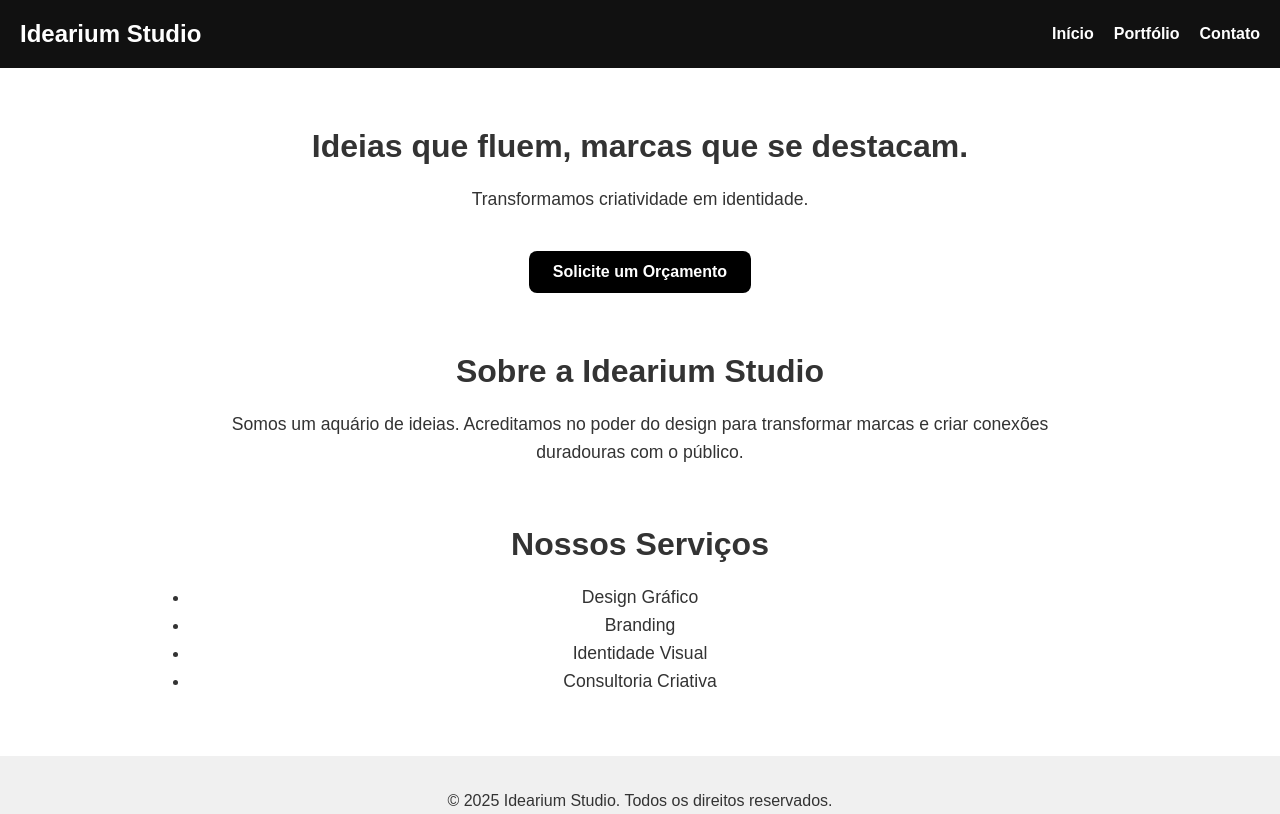
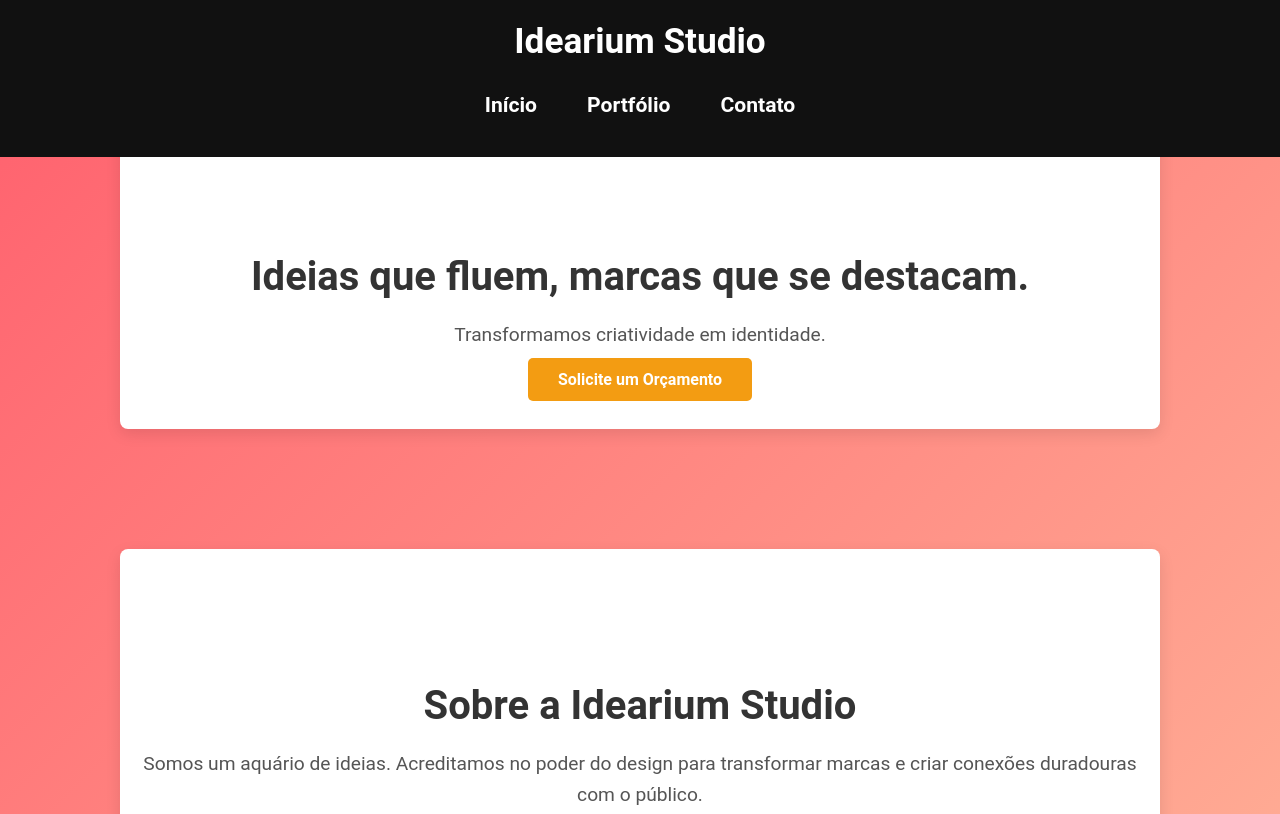
Before and after one commit to ideariumstudio/ideariumstudio, a plain HTML site: page index.html in a window 1280 px wide. Shown: the top 814 px of the page. Drawn offline with Linux system fonts and the light colour scheme.

Commit message:
Add files via upload

```diff
--- a/index.html
+++ b/index.html
@@ -5,63 +5,6 @@
   <meta name="viewport" content="width=device-width, initial-scale=1.0">
   <title>Idearium Studio</title>
   <link rel="stylesheet" href="style.css">
-  <style>
-    body {
-      font-family: Arial, sans-serif;
-      margin: 0;
-      padding: 0;
-      background: #fff;
-      color: #333;
-    }
-    header nav {
-      display: flex;
-      justify-content: space-between;
-      align-items: center;
-      background: #111;
-      color: white;
-      padding: 20px;
-      flex-wrap: wrap;
-    }
-    header nav h1 {
-      margin: 0;
-      font-size: 1.5em;
-    }
-    nav ul {
-      list-style: none;
-      display: flex;
-      padding: 0;
-      margin: 0;
-      gap: 20px;
-    }
-    nav ul li a {
-      color: white;
-      text-decoration: none;
-      font-weight: bold;
-    }
-    section {
-      max-width: 900px;
-      margin: 60px auto;
-      padding: 0 20px;
-      text-align: center;
-    }
-    section h2 {
-      font-size: 2em;
-      margin-bottom: 20px;
-    }
-    section p, section ul {
-      font-size: 1.1em;
-      line-height: 1.6;
-    }
-    ul {
-      padding-left: 0;
-    }
-    footer {
-      text-align: center;
-      padding: 20px;
-      background: #f0f0f0;
-      margin-top: 40px;
-    }
-  </style>
 </head>
 <body>
   <!-- Header / Menu -->
@@ -80,7 +23,7 @@
   <section id="home">
     <h2>Ideias que fluem, marcas que se destacam.</h2>
     <p>Transformamos criatividade em identidade.</p>
-    <a href="contato.html">Solicite um Orçamento</a>
+    <a href="contato.html" class="cta-btn">Solicite um Orçamento</a>
   </section>
 
   <!-- Sobre Nós -->
--- a/scripts.js
+++ b/scripts.js
@@ -1,14 +1,8 @@
-// scripts.js
+// Script para animação do header, animação das seções, etc.
+document.addEventListener("DOMContentLoaded", function () {
+  const sections = document.querySelectorAll("section");
 
-// Exemplo de futura animação ou scroll suave
-document.querySelectorAll('a[href^="#"]').forEach(anchor => {
-    anchor.addEventListener('click', function (e) {
-      e.preventDefault();
-      const target = document.querySelector(this.getAttribute('href'));
-      if (target) {
-        target.scrollIntoView({
-          behavior: 'smooth'
-        });
-      }
-    });
+  sections.forEach(section => {
+    section.classList.add("animate__animated", "animate__fadeInUp");
   });
+});
--- a/style.css
+++ b/style.css
@@ -1,106 +1,161 @@
+/* Estilos gerais */
 body {
-    font-family: Arial, sans-serif;
+  font-family: 'Roboto', sans-serif;
   margin: 0;
   padding: 0;
-    background: #fff;
+  background: linear-gradient(135deg, #ff5f6d, #ffc3a0);
   color: #333;
+  display: flex;
+  flex-direction: column;
+  align-items: center;
+  justify-content: center;
+}
+
+header {
+  background-color: #111;
+  color: white;
+  padding: 20px;
+  text-align: center;
+  position: fixed;
+  top: 0;
+  width: 100%;
+  z-index: 1000;
 }
 
 header nav {
   display: flex;
-    justify-content: space-between;
+  flex-direction: column;
+  justify-content: center;
   align-items: center;
-    background: #111;
-    color: white;
-    padding: 20px;
-    flex-wrap: wrap;
 }
 
 header nav h1 {
+  font-size: 2.2em;
   margin: 0;
-    font-size: 1.5em;
+  padding-bottom: 10px;
 }
 
-  nav ul {
+header nav ul {
   list-style: none;
   display: flex;
-    padding: 0;
+  gap: 20px;
   margin: 0;
-    gap: 20px;
 }
 
-  nav ul li a {
+header nav ul li {
+  padding: 10px 15px;
+}
+
+header nav ul li a {
   color: white;
   text-decoration: none;
   font-weight: bold;
-    transition: all 0.3s ease;
+  font-size: 1.1em;
+  transition: color 0.3s ease;
 }
 
-  nav ul li a:hover {
-    color: #000000;
-    transform: scale(1.1);
+header nav ul li a:hover {
+  color: #f39c12;
 }
 
+/* Seções principais */
 section {
-    max-width: 900px;
-    margin: 60px auto;
-    padding: 0 20px;
+  padding: 100px 20px 40px;
   text-align: center;
-    animation: fadeIn 1s ease;
+  max-width: 1000px;
+  margin-top: 120px;
+  background-color: white;
+  border-radius: 8px;
+  box-shadow: 0px 5px 15px rgba(0, 0, 0, 0.1);
+  width: 100%;
 }
 
-  section h2 {
-    font-size: 2em;
+h2 {
+  font-size: 2.5em;
   margin-bottom: 20px;
+  color: #333;
+  transition: transform 0.5s ease-out;
 }
 
-  section p,
-  section ul {
-    font-size: 1.1em;
+h2:hover {
+  transform: scale(1.05);
+}
+
+p {
+  font-size: 1.2em;
+  color: #555;
   line-height: 1.6;
 }
 
 ul {
-    padding-left: 0;
+  list-style: none;
+  padding: 0;
+}
+
+ul li {
+  font-size: 1.2em;
+  margin: 10px 0;
+}
+
+.cta-btn, .contact-btn {
+  background-color: #f39c12;
+  color: white;
+  padding: 12px 30px;
+  font-weight: bold;
+  border-radius: 5px;
+  text-decoration: none;
+  transition: background-color 0.3s, transform 0.3s ease;
+}
+
+.cta-btn:hover, .contact-btn:hover {
+  background-color: #e67e22;
+  transform: scale(1.1);
+}
+
+/* Portfolio Section */
+.portfolio-items {
+  display: flex;
+  justify-content: space-around;
+  gap: 20px;
+  flex-wrap: wrap;
+  margin-top: 40px;
+}
+
+.portfolio-item {
+  width: 30%;
+  background-color: #f9f9f9;
+  border-radius: 8px;
+  box-shadow: 0px 5px 10px rgba(0, 0, 0, 0.1);
+  overflow: hidden;
+  text-align: center;
+  transition: transform 0.3s ease, box-shadow 0.3s ease;
+}
+
+.portfolio-item:hover {
+  transform: scale(1.05);
+  box-shadow: 0px 10px 20px rgba(0, 0, 0, 0.2);
+}
+
+.portfolio-item img {
+  width: 100%;
+  height: auto;
 }
 
 footer {
   text-align: center;
   padding: 20px;
-    background: #f0f0f0;
+  background-color: #f0f0f0;
   margin-top: 40px;
+  font-size: 1.1em;
+  color: #555;
 }
 
-  a {
-    color: #000000;
-    text-decoration: none;
-    transition: all 0.3s ease;
+/* Animações e Transições */
+@keyframes fadeIn {
+  0% {
+    opacity: 0;
   }
-
-  a:hover {
-    text-decoration: underline;
-    color: #000000;
+  100% {
+    opacity: 1;
   }
-
-  section a {
-    display: inline-block;
-    margin-top: 20px;
-    background-color: #000000;
-    color: white;
-    padding: 12px 24px;
-    border-radius: 8px;
-    text-decoration: none;
-    font-weight: bold;
-    transition: background-color 0.3s ease, transform 0.3s ease;
 }
-
-  section a:hover {
-    background-color: #000000;
-    transform: translateY(-3px);
-  }
-
-  /* Animations */
-  @keyframes fadeIn {
-    from { opacity: 0; transform: translateY(20px); }
-    to { opacity: 1; transform: translateY(0); }
-  }
```
Also changed, not shown: contato.html (+14 -9 lines), portfolio.html (+26 -8 lines). Lines whose indentation alone changed are shown as unchanged.
